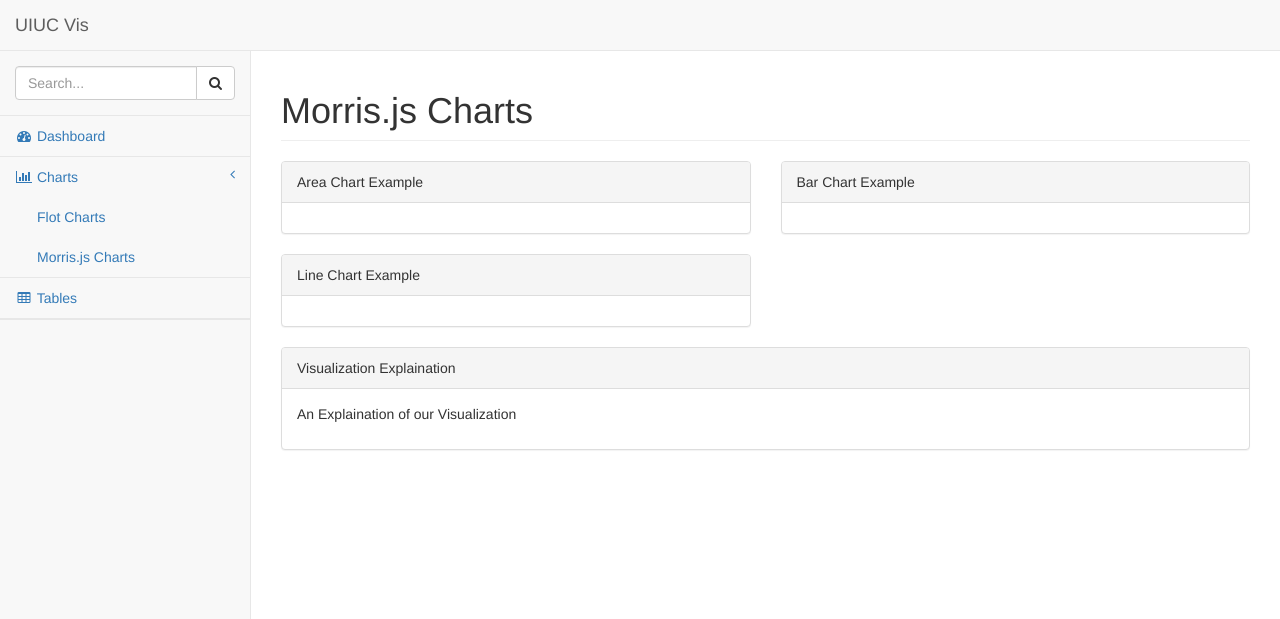
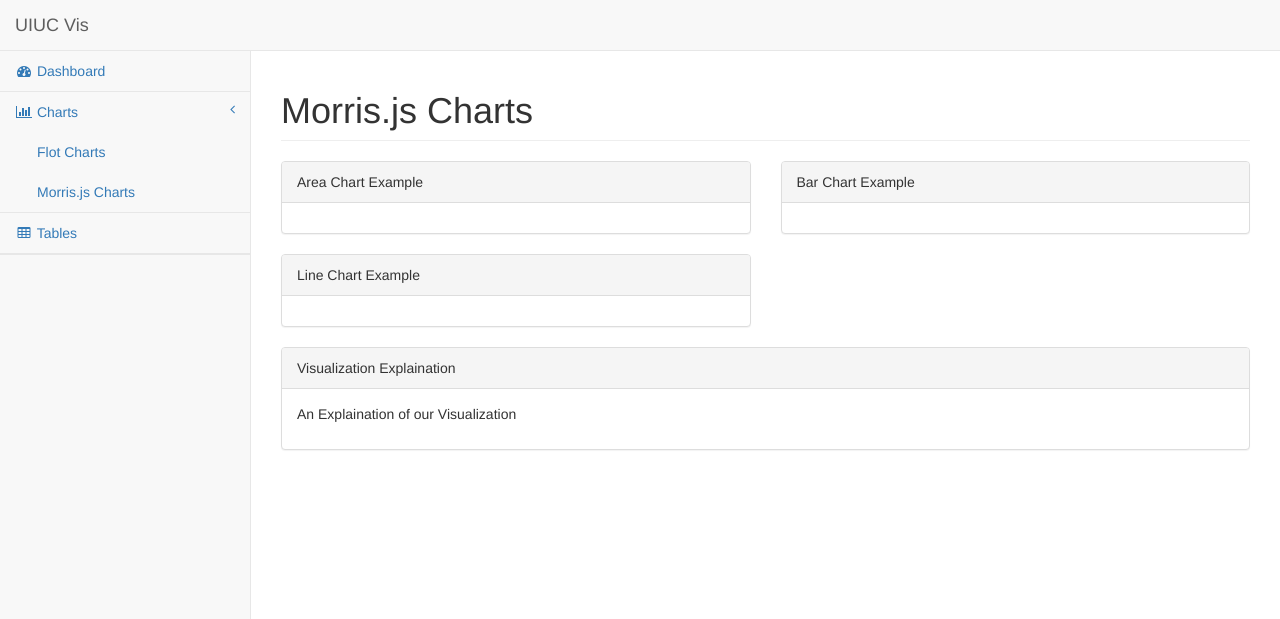
Before and after one commit to schung42/uiuc-vis, a website: page pages/morris.html in a window 1280 px wide. Drawn offline with Linux system fonts and the light colour scheme.

Commit message:
cleaned completely

```diff
--- a/pages/morris.html
+++ b/pages/morris.html
@@ -58,17 +58,7 @@
             <div class="navbar-default sidebar" role="navigation">
                 <div class="sidebar-nav navbar-collapse">
                     <ul class="nav" id="side-menu">
-                        <li class="sidebar-search">
-                            <div class="input-group custom-search-form">
-                                <input type="text" class="form-control" placeholder="Search...">
-                                <span class="input-group-btn">
-                                <button class="btn btn-default" type="button">
-                                    <i class="fa fa-search"></i>
-                                </button>
-                            </span>
-                            </div>
-                            <!-- /input-group -->
-                        </li>
+
                         <li>
                             <a href="index.html"><i class="fa fa-dashboard fa-fw"></i> Dashboard</a>
                         </li>
```
Also changed, not shown: pages/flot.html (+1 -11 lines), pages/index.html (+1 -11 lines), pages/tables.html (+1 -11 lines).
